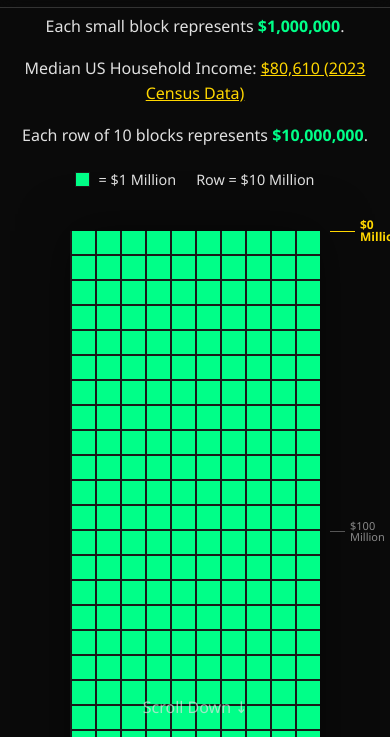
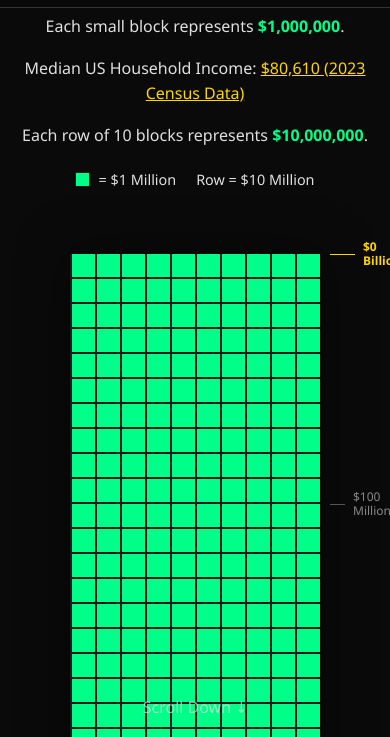
Before and after one commit to fzakaria/trillion-wut, a plain HTML site: page index.html in a window 390 px wide. Shown: the part 86-823 px from the top of the page. Drawn offline with Linux system fonts and the light colour scheme.

Commit message:
perf: optimize scroll and mobile experience
- Implemented requestAnimationFrame and passive scroll listeners to fix layout thrashing.
- Reduced DOM complexity by 90% for milestone labels.
- Fixed "sticky" scrolling on mobile by removing overflow-x: hidden and stabilizing layout.
- Improved mobile responsiveness with adjusted font sizes, padding, and disabled blur effects.
- Synced JS wealth calculation with dynamic CSS block sizes.

```diff
--- a/index.html
+++ b/index.html
@@ -19,13 +19,16 @@
             box-sizing: border-box;
         }
 
+        html {
+            scroll-behavior: smooth;
+        }
+
         html, body {
             margin: 0;
             padding: 0;
             background-color: var(--bg-color);
             color: var(--text-color);
             font-family: 'Segoe UI', Tahoma, Geneva, Verdana, sans-serif;
-            overflow-x: hidden;
             width: 100%;
             position: relative;
         }
@@ -36,7 +39,7 @@
             left: 0;
             right: 0;
             height: 80px;
-            background: rgba(10, 10, 10, 0.9);
+            background: rgba(10, 10, 10, 0.95);
             backdrop-filter: blur(10px);
             z-index: 1000;
             display: flex;
@@ -63,6 +66,7 @@
             font-size: 2rem;
             font-weight: bold;
             color: var(--money-color);
+            will-change: contents;
         }
 
         main {
@@ -87,7 +91,6 @@
         #blocks-container {
             grid-column: 2;
             width: calc(var(--block-size) * 10);
-            height: 3000000px; /* 100,000 rows * 30px */
             background-image:
                 linear-gradient(90deg, var(--grid-line) var(--gap), transparent var(--gap)),
                 linear-gradient(0deg, var(--grid-line) var(--gap), transparent var(--gap));
@@ -101,6 +104,7 @@
             grid-column: 3;
             position: relative;
             min-width: 0;
+            padding-right: 15px; /* Add breathing room for labels on mobile */
         }
 
         .tick {
@@ -116,7 +120,7 @@
         #milestones .tick {
             left: 0;
             justify-content: flex-start;
-            gap: 5px;
+            gap: 8px;
         }
 
         #milestones .tick::before {
@@ -128,7 +132,7 @@
         }
 
         #milestones .tick span {
-            font-size: 11px;
+            font-size: 13px;
             color: #888;
             white-space: nowrap;
         }
@@ -141,7 +145,7 @@
         #milestones .tick.major span {
             color: var(--accent-color);
             font-weight: bold;
-            font-size: 12px;
+            font-size: 13px;
         }
 
         @media (min-width: 768px) {
@@ -149,7 +153,7 @@
                 gap: 40px;
                 padding: 20px 40px;
             }
-            #milestones .tick span { font-size: 12px; }
+            #milestones .tick span { font-size: 14px; }
             #milestones .tick.major span { font-size: 14px; }
             header { height: 80px; padding: 0 40px; }
             #counter { font-size: 2rem; }
@@ -164,14 +168,20 @@
                 height: auto;
                 padding: 10px;
                 text-align: center;
+                backdrop-filter: none;
+                background: rgba(10, 10, 10, 0.98);
             }
             .title-group h1 { font-size: 1.1rem; }
             #counter { font-size: 1.4rem; margin-top: 5px; }
             #intro { margin-top: 120px; padding: 0 15px; }
             #milestones .tick span {
                 white-space: normal; /* Allow wrapping to keep labels inside viewport */
-                line-height: 1;
-                max-width: 60px; /* Limit width so it doesn't push the screen */
+                line-height: 1.2;
+                max-width: 80px; /* Limit width so it doesn't push the screen */
+                font-size: 12px;
+            }
+            #milestones .tick.major span {
+                font-size: 12px;
             }
         }
 
@@ -180,6 +190,7 @@
             margin: 100px auto 20px auto;
             text-align: center;
             line-height: 1.6;
+            min-height: 200px;
         }
 
         .highlight {
@@ -216,6 +227,11 @@
             animation: bounce 2s infinite;
             opacity: 0.7;
             pointer-events: none;
+            transition: opacity 0.3s ease;
+        }
+
+        #scroll-hint.hidden {
+            opacity: 0;
         }
 
         @keyframes bounce {
@@ -258,71 +274,99 @@
 <script>
     const counter = document.getElementById('counter');
     const milestones = document.getElementById('milestones');
-    const BLOCK_SIZE = 30;
+    const blocksContainer = document.getElementById('blocks-container');
+
     const ROW_VALUE = 10000000; // $10 Million per row
     const TOTAL_WEALTH = 1000000000000; // $1 Trillion
 
+    let currentBlockSize = 30;
+
+    function updateBlockSize() {
+        currentBlockSize = parseFloat(getComputedStyle(document.documentElement).getPropertyValue('--block-size')) || 30;
+    }
+
     // Generate milestones
     function generateMilestones() {
+        milestones.innerHTML = '';
         const fragment = document.createDocumentFragment();
 
-        // 10,000 ticks (every $100M)
+        // Every $100M (10,000 labels total potential, but we only show 1,000 labels)
         for (let i = 0; i <= 10000; i++) {
             const amount = i * 100000000;
             if (amount > TOTAL_WEALTH) break;
 
+            const isBillion = amount % 1000000000 === 0;
+            const isFirstFewMillions = i < 10;
+
+            // Only create an element if it's a Billion or one of the first few Millions
+            // This keeps the DOM small while showing the key labels.
+            if (isBillion || isFirstFewMillions) {
                 const tick = document.createElement('div');
-            tick.className = 'tick';
-            tick.style.top = `${(amount / ROW_VALUE) * BLOCK_SIZE}px`;
+                tick.className = isBillion ? 'tick major' : 'tick';
+                tick.style.top = `${(amount / ROW_VALUE) * currentBlockSize}px`;
 
-            if (i % 10 === 0) { // Every $1 Billion
-                tick.classList.add('major');
                 const label = document.createElement('span');
                 if (amount >= 1000000000000) {
-                    label.textContent = `ELON MUSK'S NET WORTH ($1T)`;
-                } else if (amount >= 1000000000) {
+                    label.textContent = `ELON MUSK ($1T)`;
+                } else if (isBillion) {
                     label.textContent = `$${(amount / 1000000000).toFixed(0)} Billion`;
                 } else {
                     label.textContent = `$${(amount / 1000000).toFixed(0)} Million`;
                 }
                 tick.appendChild(label);
-            } else if (i < 10) { // Labels for the first few 100Ms to set context
-                 const label = document.createElement('span');
-                 label.textContent = `$${(amount / 1000000).toFixed(0)} Million`;
-                 tick.appendChild(label);
+                fragment.appendChild(tick);
+            }
         }
 
-            fragment.appendChild(tick);
-        }
         milestones.appendChild(fragment);
+
+        // Update container height based on block size
+        const totalRows = TOTAL_WEALTH / ROW_VALUE;
+        blocksContainer.style.height = `${totalRows * currentBlockSize}px`;
     }
 
-    // Update counter on scroll
+    let ticking = false;
+    let blocksOffsetTop = 0;
+
     function updateCounter() {
-        const blocksRect = document.getElementById('blocks-container').getBoundingClientRect();
+        if (!ticking) {
+            window.requestAnimationFrame(() => {
+                const scrollY = window.scrollY || window.pageYOffset;
                 // Calculate wealth based on how much of the blocks-container has passed the header (80px)
-        const relativeScroll = Math.max(0, -blocksRect.top + 80);
+                const relativeScroll = Math.max(0, scrollY - blocksOffsetTop + 80);
 
-        const rowsScrolled = relativeScroll / BLOCK_SIZE;
+                const rowsScrolled = relativeScroll / currentBlockSize;
                 let currentWealth = Math.floor(rowsScrolled * ROW_VALUE);
 
                 if (currentWealth > TOTAL_WEALTH) currentWealth = TOTAL_WEALTH;
 
                 counter.textContent = `$${currentWealth.toLocaleString()}`;
 
-        // Hide scroll hint after some scrolling
-        if (scrollY > 100) {
-            document.getElementById('scroll-hint').style.opacity = '0';
+                // Update scroll hint
+                const scrollHint = document.getElementById('scroll-hint');
+                if (scrollY > 50) {
+                    scrollHint.classList.add('hidden');
                 } else {
-            document.getElementById('scroll-hint').style.opacity = '0.7';
+                    scrollHint.classList.remove('hidden');
+                }
+                ticking = false;
+            });
+            ticking = true;
         }
     }
 
-    window.addEventListener('scroll', updateCounter);
-    window.addEventListener('load', () => {
+    function init() {
+        updateBlockSize();
+        blocksOffsetTop = blocksContainer.offsetTop;
         generateMilestones();
         updateCounter();
+    }
+
+    window.addEventListener('scroll', updateCounter, { passive: true });
+    window.addEventListener('resize', () => {
+        init();
     });
+    window.addEventListener('load', init);
 </script>
 
 </body>
```
Lines whose indentation alone changed are shown as unchanged.
